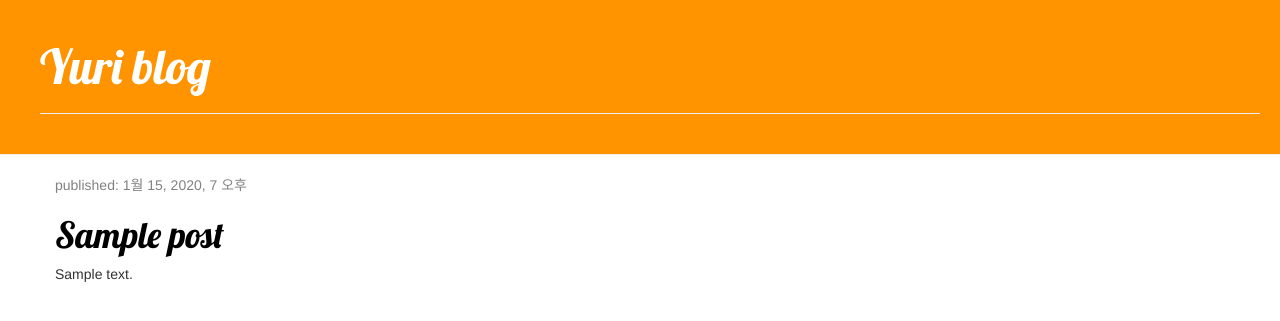
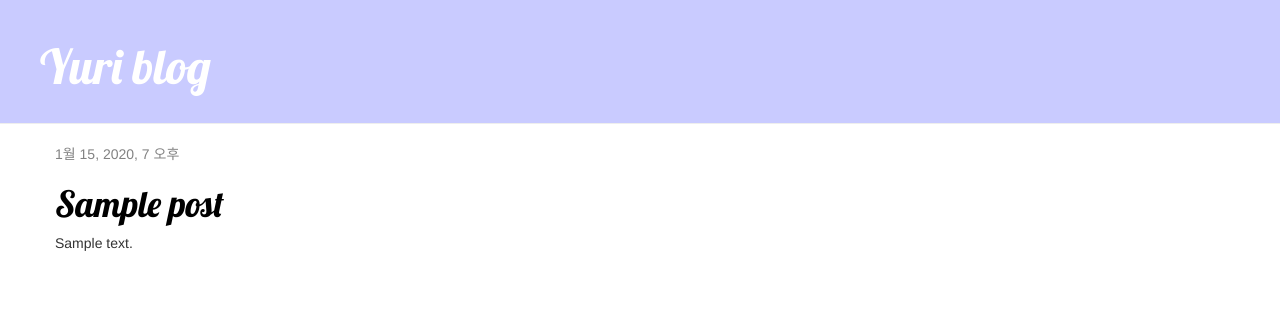
Before and after one commit to leyuri/django-simple-blog, a Django app: page / in a window 1280 px wide. Shown: the top 321 px of the page. Run offline with Django 3.2, Linux system fonts and the light colour scheme; tables that the repository leaves empty hold one stand-in row (values such as "Sample post"); some libraries are stand-ins or nearby versions.

Commit message:
Add template extending

```diff
--- a/blog/static/css/blog.css
+++ b/blog/static/css/blog.css
@@ -1,5 +1,5 @@
 .page-header {
-    background-color: #ff9400;
+    background-color: #c9cbff;
     margin-top: 0;
     padding: 20px 20px 20px 40px;
 }
--- /dev/null
+++ b/blog/templates/blog/base.html
@@ -0,0 +1,24 @@
+{% load static %}
+<html>
+    <head>
+        <title>Django Girls blog</title>
+        <link rel="stylesheet" href="//maxcdn.bootstrapcdn.com/bootstrap/3.2.0/css/bootstrap.min.css">
+        <link rel="stylesheet" href="//maxcdn.bootstrapcdn.com/bootstrap/3.2.0/css/bootstrap-theme.min.css">
+        <link href='//fonts.googleapis.com/css?family=Lobster&subset=latin,latin-ext' rel='stylesheet' type='text/css'>
+        <link rel="stylesheet" href="{% static 'css/blog.css' %}">
+    </head>
+    <body>
+        <div class="page-header">
+            <h1><a href="/">Yuri blog</a></h1>
+        </div>
+
+        <div class="content container">
+            <div class="row">
+                <div class="col-md-8">
+                    {% block content %}
+                    {% endblock %}
+                </div>
+            </div>
+        </div>
+    </body>
+</html>
--- a/blog/templates/blog/post_list.html
+++ b/blog/templates/blog/post_list.html
@@ -1,33 +1,14 @@
-{% load static %}
-<html>
-    <head>
-        <title>Yuri blog</title>
-        <link rel="stylesheet" href="//maxcdn.bootstrapcdn.com/bootstrap/3.2.0/css/bootstrap.min.css">
-        <link rel="stylesheet" href="//maxcdn.bootstrapcdn.com/bootstrap/3.2.0/css/bootstrap-theme.min.css">
-        <link href="//fonts.googleapis.com/css?family=Lobster&subset=latin,latin-ext" rel="stylesheet" type="text/css">
-        <link rel="stylesheet" href="{% static 'css/blog.css' %}">
-    </head>
-    <body>
-        <div class="page-header">
-            <h1><a href="/">Yuri blog</a></h1>
-            <hr>
-        </div>
+{% extends 'blog/base.html' %}
 
-        <div class="content container">
-            <div class="row">
-                <div class="col-md-8">
+
+{% block content %}
     {% for post in posts %}
         <div class="post">
             <div class="date">
-                                <p>published: {{ post.published_date }}</p>
+                {{ post.published_date }}
             </div>
             <h1><a href="">{{ post.title }}</a></h1>
             <p>{{ post.text|linebreaksbr }}</p>
         </div>
     {% endfor %}
-                </div>
-            </div>
-        </div>
-
-    </body>
-</html>
+{% endblock %}
```
Lines whose indentation alone changed are shown as unchanged.
